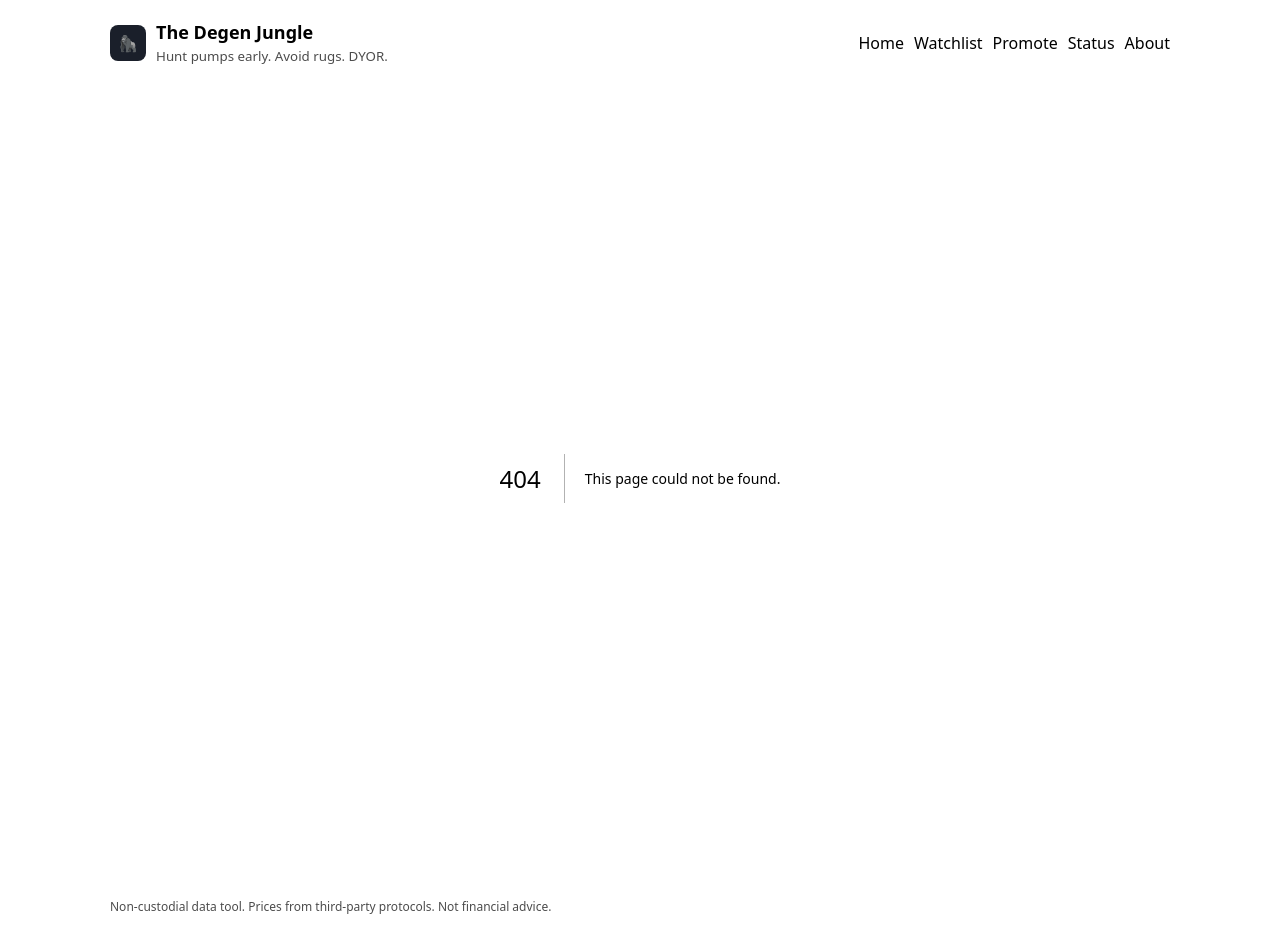
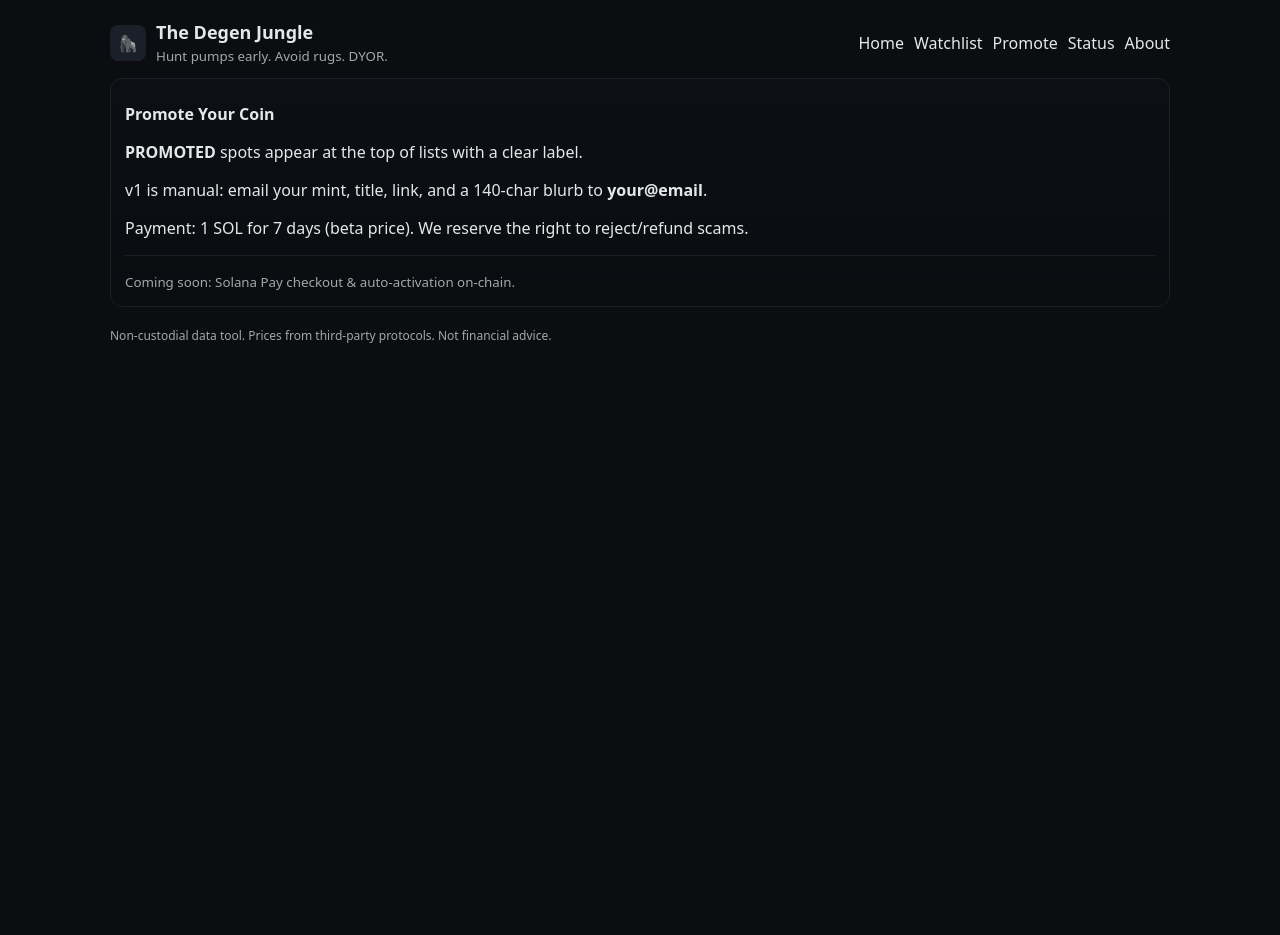
Before and after one commit to RedMachine124/degen-jungle, a Next.js app: page /promote in a window 1280 px wide. Before the commit this address had no page. After the commit the page ends 800 px from the top, so only its background shows below. Built offline with nearby package versions, Linux system fonts and the light colour scheme.

Commit message:
Create page.tsx

```diff
--- /dev/null
+++ b/src/app/promote/page.tsx
@@ -0,0 +1,14 @@
+export default function PromotePage() {
+  return (
+    <main className="grid">
+      <section className="card">
+        <h2>Promote Your Coin</h2>
+        <p><b>PROMOTED</b> spots appear at the top of lists with a clear label.</p>
+        <p>v1 is manual: email your mint, title, link, and a 140-char blurb to <b>your@email</b>.</p>
+        <p>Payment: 1 SOL for 7 days (beta price). We reserve the right to reject/refund scams.</p>
+        <hr/>
+        <small>Coming soon: Solana Pay checkout & auto-activation on-chain.</small>
+      </section>
+    </main>
+  );
+}
```
